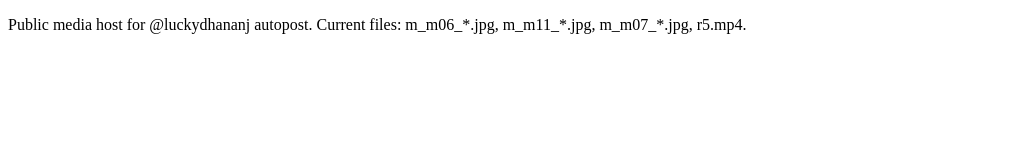
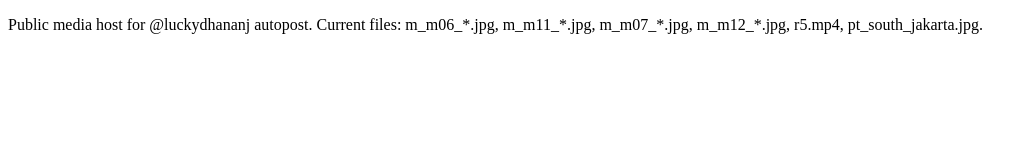
Before and after one commit to luckydhananjaya/luckydhananj-media, a plain HTML site: page index.html in a window 1280 px wide. Shown: the whole page, without its empty margins (0-1033 px from the left). Drawn offline with Linux system fonts and the light colour scheme.

Commit message:
Add m_m12 carousel slides (functional lifting remake).
Nine 1080x1350 white typographic slides for the Thu 3 Dec IG post.

```diff
--- a/index.html
+++ b/index.html
@@ -3,5 +3,5 @@
 <meta charset="utf-8">
 <title>luckydhananj media</title>
 <meta name="robots" content="noindex">
-<p>Public media host for @luckydhananj autopost. Current files: m_m06_*.jpg, m_m11_*.jpg, m_m07_*.jpg, r5.mp4.</p>
+<p>Public media host for @luckydhananj autopost. Current files: m_m06_*.jpg, m_m11_*.jpg, m_m07_*.jpg, m_m12_*.jpg, r5.mp4, pt_south_jakarta.jpg.</p>
 </html>
```
Also changed, not shown: m_m12_1.jpg (added), m_m12_2.jpg (added), m_m12_3.jpg (added), m_m12_4.jpg (added), m_m12_5.jpg (added), m_m12_6.jpg (added), m_m12_7.jpg (added), m_m12_8.jpg (added), m_m12_9.jpg (added), 1 other file.
